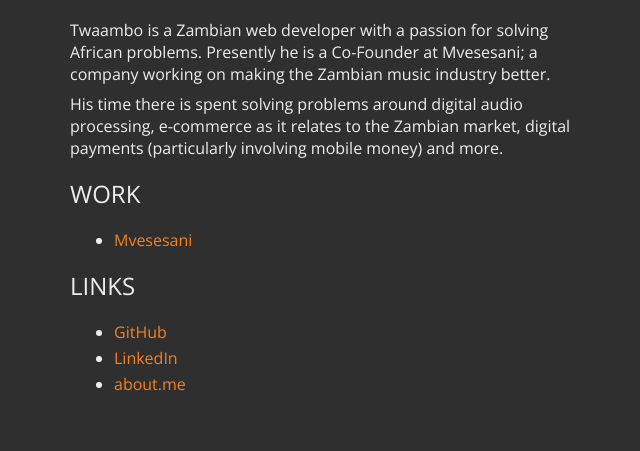
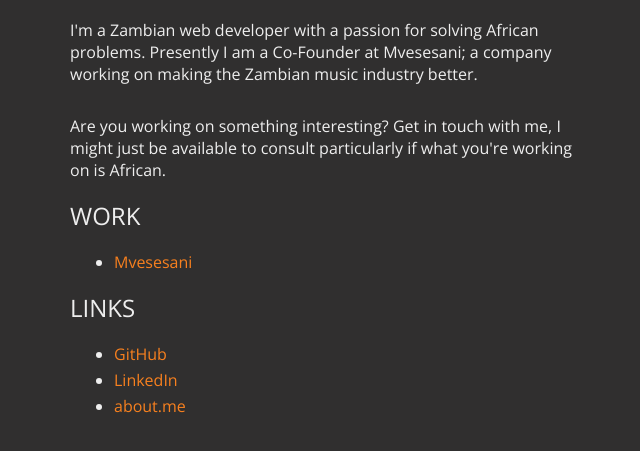
Before and after one commit to twmbx/twmbx.github.io, a plain HTML site: page index.html in a window 1280 px wide. Shown: the part 199-650 px from the top of the page, without its empty margins (314-954 px from the left). Drawn offline with nearby package versions, Linux system fonts and the light colour scheme.

Commit message:
Update with a call to action line.

```diff
--- a/index.html
+++ b/index.html
@@ -58,9 +58,9 @@
     Twaambo<span>Haamucenje</span>
   </h1>
 
-  <p>Twaambo is a Zambian web developer with a passion for solving African problems. Presently he is a Co-Founder at Mvesesani; a company working on making the Zambian music industry better.</p>
-  <p>His time there is spent solving problems around digital audio processing, e-commerce as it relates to the Zambian market, digital payments (particularly involving mobile money) and more.</p>
-
+  <p>I'm a Zambian web developer with a passion for solving African problems. Presently I am a Co-Founder at Mvesesani; a company working on making the Zambian music industry better.</p>
+  <pMy time there is spent solving problems around digital audio processing, e-commerce as it relates to the Zambian market, digital payments (particularly involving mobile money) and more.</p>
+  <br><p>Are you working on something interesting? Get in touch with me, I might just be available to consult particularly if what you're working on is African.</p>
   <h2>Work</h2>
   <ul>
     <li><a href="https://about.mvesesani.com">Mvesesani</a></li>
```
